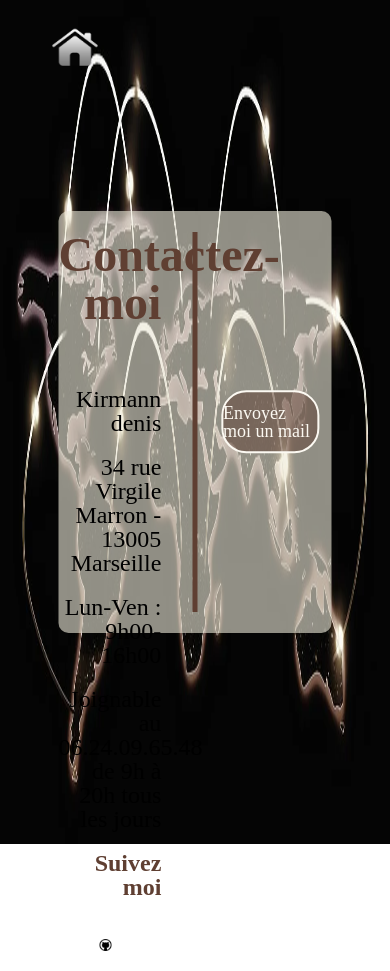
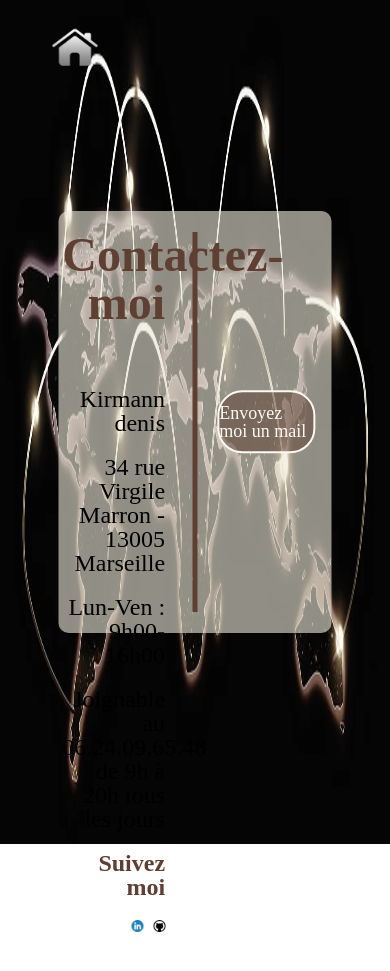
Before and after one commit to denisk13005/new_portfolio, a React (Create React App) app: page /contact in a window 390 px wide. After the commit the page ends 935 px from the top, so only its background shows below. Built offline with nearby package versions, Linux system fonts and the light colour scheme.

Commit message:
retouche mobile

```diff
--- a/src/pages/Contact/contact.scss
+++ b/src/pages/Contact/contact.scss
@@ -8,7 +8,7 @@
     img {
         width: 50px;
         margin: 20px 50px;
-        cursor: pointer;
+        cursor: p;
     }
     .headBandContainer {
         width: 200px;
@@ -35,7 +35,7 @@
         transform: translate(-50%, -50%);
         border-radius: 10px;
         display: flex;
-        justify-content: space-between;
+        justify-content: space-around;
         .informations {
             width: 45%;
             height: 100%;
@@ -59,17 +59,13 @@
             }
             .social {
                 display: flex;
-                align-items: center;
-                justify-content: end;
                 margin-top: 20px;
+                justify-content: flex-end;
                 a {
-                    height: 100%;
-                    display: flex;
-                    align-items: center;
-                    margin-left: 10px;
                     img {
                         width: 3vw;
                         transition: transform 0.4s linear;
+                        margin: 0px 0px 0px 10px;
                         &:hover {
                             transform: scale(1.06);
                         }
--- a/src/pages/Home/home.scss
+++ b/src/pages/Home/home.scss
@@ -44,8 +44,6 @@
 
     .arrowUp {
         position: absolute;
-        // transform: rotate(-90deg);
-        // height: 100px;
         bottom: 0;
         right: 0vw;
         overflow: hidden;
@@ -55,10 +53,17 @@
             rotate: -90deg;
             width: 150px;
             margin-bottom: -20px;
+            @media screen and (max-width: 850px) {
+                width: 50px;
+                margin-bottom: -10px;
+            }
         }
         p {
             color: white;
             padding-bottom: 20px;
+            @media screen and (max-width: 850px) {
+                padding-bottom: 5px;
+            }
         }
     }
 }
```
